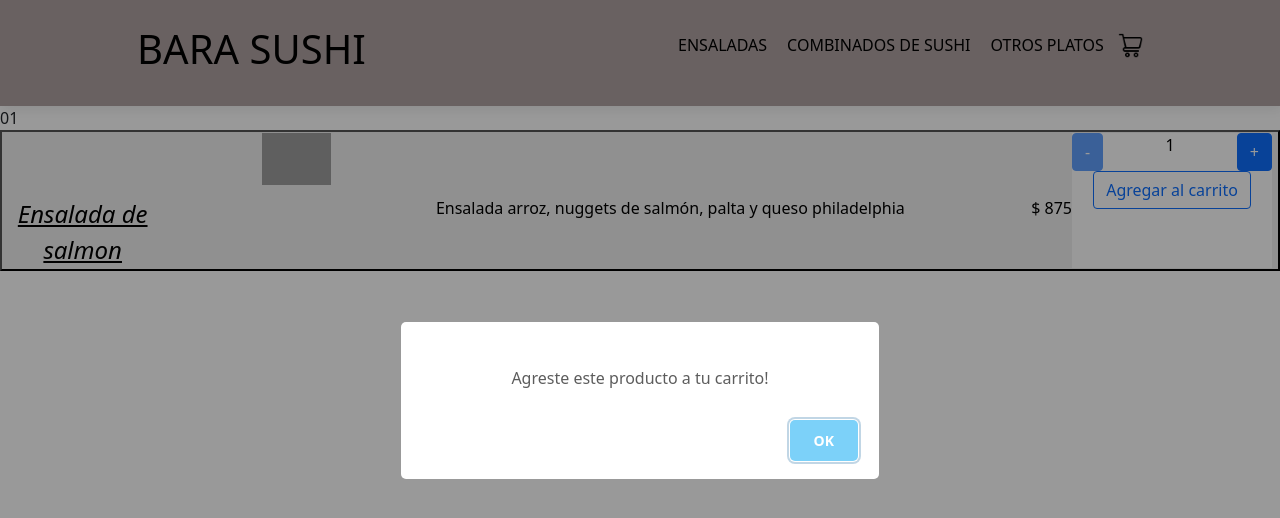
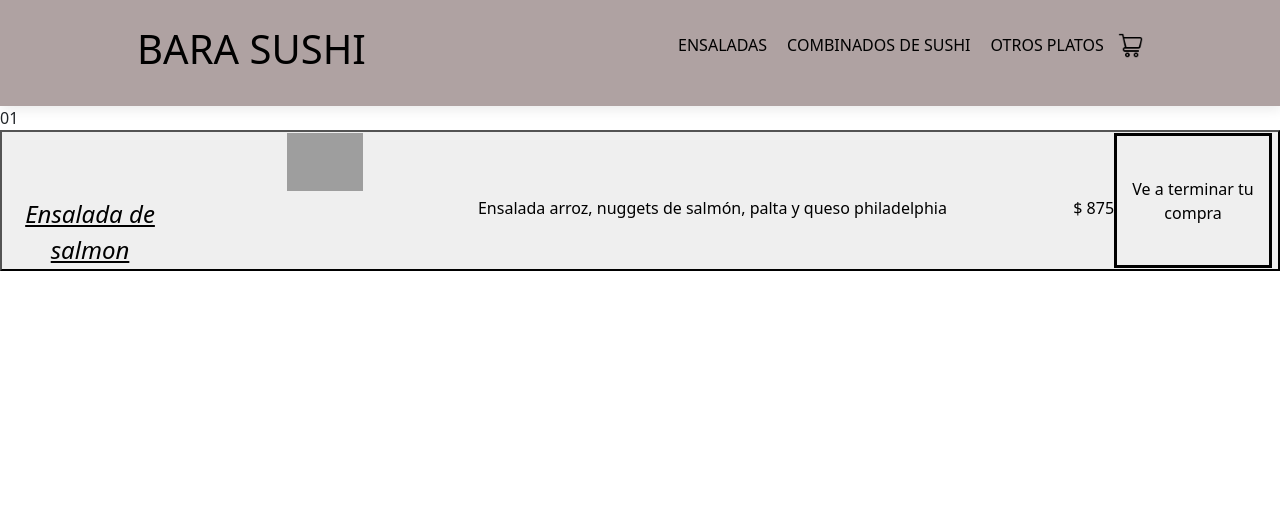
Before and after one commit to agugroppa/groppa-app., a React (Create React App) app: page /product/01 in a window 1280 px wide. Both pictures are taken after a click on the button "Agregar al carrito". Shown: the top 518 px of the page. Built offline with nearby package versions, Linux system fonts and the light colour scheme; grey boxes are pictures that could not be loaded.

Commit message:
Desafio 9
Se pasa por parámetro (count) de ItemCount a ItemDetail.

```diff
--- a/src/components/ItemCount/ItemCount.jsx
+++ b/src/components/ItemCount/ItemCount.jsx
@@ -1,11 +1,11 @@
 import React, {useState} from 'react';
 import {Button} from 'react-bootstrap';
+
 
 
 const ItemCount = ({stock, initial, onAdd}) => {
 
     const [count, setCount] = useState (initial);
-
 
     return(
         <>
@@ -33,7 +33,7 @@ const ItemCount = ({stock, initial, onAdd}) => {
         </div>
 
         <div className="d-flex justify-content-center">
-          <Button variant="outline-primary" onClick={() => onAdd()}>
+          <Button variant="outline-primary" onClick={() => onAdd(count)}>
             Agregar al carrito
           </Button>
         </div>
--- a/src/components/ItemDetail/ItemDetail.css
+++ b/src/components/ItemDetail/ItemDetail.css
@@ -20,3 +20,7 @@
     padding-top: 5%;
     white-space: nowrap;
 }
+
+.botonTerminarCompra{
+    border: black solid;
+}
--- a/src/components/ItemDetail/ItemDetail.jsx
+++ b/src/components/ItemDetail/ItemDetail.jsx
@@ -2,16 +2,17 @@ import React, { useState, useEffect } from "react";
 import { BrowserRouter, Switch, Route } from 'react-router-dom';
 import './ItemDetail.css';
 import ItemCount from "../ItemCount/ItemCount";
-import swal from 'sweetalert';
+//import swal from 'sweetalert';
 
 
-const ItemDetail =({ producto })=> {
+const ItemDetail = ({ producto }) => {
 
-    function onAdd() {
+    const [mostrarItemCount, setMostrarItemCount] = useState(true);
 
-        swal("Agreste este producto a tu carrito!");
 
-        /* console.log("Igreste este producto a tu carrito!") */;
+    function onAdd(count) {
+        alert('Agregaste ' + count + ' producto/s a tu carrito!');
+        setMostrarItemCount(false);
     }
 
     return (
@@ -23,13 +24,17 @@ const ItemDetail =({ producto })=> {
                             <div className="item-cardDetail">
                                 <div className="item-headerDetail"><u>{producto.nombre}</u></div>
                                 <div className="item-imgDetail">
-                            <img className="img img-fluidDetail" src={producto.pictureUrl} alt="" width={"25%"}/>
+                                    <img className="img img-fluidDetail" src={producto.pictureUrl} alt="" width={"25%"} />
                                 </div>
                                 <div className="item-descriptionDetail">{producto.descripcion}</div>
                                 <div className="item-priceDetail"> {producto.precio}</div>
-                           <div className= "ItemCount">
-                                <ItemCount stock={5} initial={1} onAdd={onAdd}/>
-                            </div>
+
+                                {
+                                    (mostrarItemCount) ?
+                                        <ItemCount stock={5} initial={1} onAdd={onAdd} />
+                                        :
+                                        <button className= "botonTerminarCompra">Ve a terminar tu compra</button>
+                                }
                             </div></>
                         :
 
--- a/src/components/ItemListContainer/ItemListContainer.jsx
+++ b/src/components/ItemListContainer/ItemListContainer.jsx
@@ -8,10 +8,6 @@ import { BrowserRouter, Switch, Route, useParams, Link } from 'react-router-dom'
 
 
 const ItemListContainer = ({ greeting }) => {
-
-    function onAdd() {
-        console.log("Item agregado");
-    }
 
     const [itemList, setItemList] = useState([]);
     const [producto, setProducto] = useState({});
@@ -31,14 +27,11 @@ const ItemListContainer = ({ greeting }) => {
                 res.filter((item) => item.category === categoryId)
               )
             : (res);
-            console.log(conditional)
-            console.log(res)
             setItemList(conditional);
 
         });
     }, [categoryId]);
 
-console.log (ItemList)
 
 
     return (
```
Lines whose indentation alone changed are shown as unchanged.
